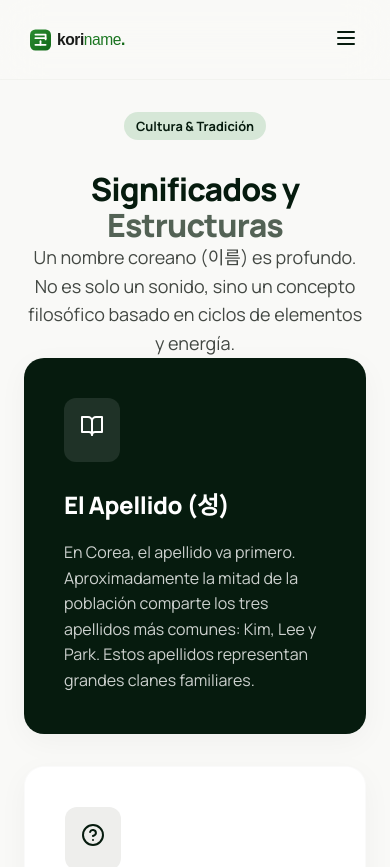
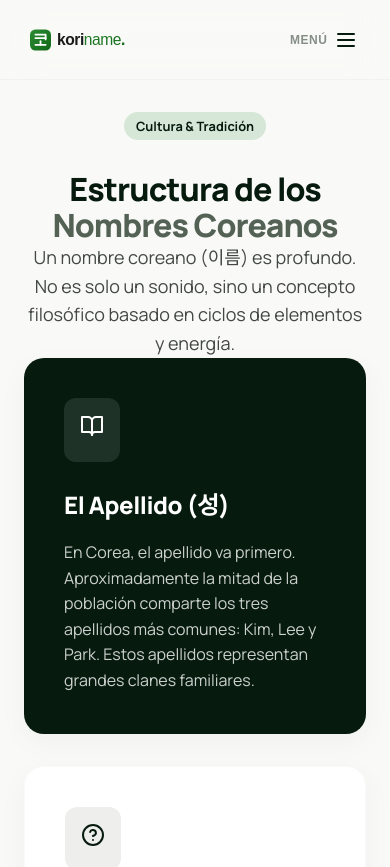
Before and after one commit to cesar20984/mi-nombre-coreano, a React (Vite) app: page /significados in a window 390 px wide. Shown: the top 867 px of the page. Built offline with nearby package versions, Linux system fonts and the light colour scheme.

Commit message:
style: make mobile menu label more discreet and fix desktop visibility

```diff
--- a/src/App.jsx
+++ b/src/App.jsx
@@ -24,8 +24,8 @@ function Navbar() {
 
   const links = [
     { name: 'Inicio', path: '/' },
-    { name: 'Significados', path: '/significados' },
     { name: 'Diccionario A-Z', path: '/diccionario' },
+    { name: 'Estructura', path: '/significados' },
     { name: 'Para Mascotas', path: '/mascotas' },
     { name: 'Para Tatuajes', path: '/tatuajes' }
   ];
@@ -53,6 +53,7 @@ function Navbar() {
           </div>
 
           <button className="mobile-menu-btn" onClick={() => setIsOpen(!isOpen)}>
+            <span>MENÚ</span>
             {isOpen ? <X size={24} /> : <Menu size={24} />}
           </button>
         </div>
--- a/src/index.css
+++ b/src/index.css
@@ -487,12 +487,23 @@ h1, h2, h3, h4, h5, h6 {
 }
 
 .mobile-menu-btn {
-  display: block;
+  display: flex;
+  align-items: center;
+  gap: 0.4rem;
   background: none;
   border: none;
   color: var(--primary);
   cursor: pointer;
   padding: 0.5rem;
+}
+
+.mobile-menu-btn span {
+  font-size: 0.75rem;
+  font-weight: 700;
+  color: var(--secondary);
+  text-transform: uppercase;
+  letter-spacing: 0.05em;
+  opacity: 0.7;
 }
 
 @media (min-width: 768px) {
--- a/src/pages/Meanings.jsx
+++ b/src/pages/Meanings.jsx
@@ -5,7 +5,7 @@ export default function Meanings() {
   return (
     <>
       <SEO
-        title="Significado y Estructura de los Nombres Coreanos"
+        title="Estructura de los Nombres Coreanos: Guía Completa"
         description="Descubre cómo se estructuran los verdaderos nombres coreanos, el papel del apellido, el concepto filosófico del Hangul y el antiguo sistema del Saju."
         keywords="nombres coreanos, estructura de los nombres coreanos, significado de los nombres coreanos, saju, hanja"
       />
@@ -16,7 +16,7 @@ export default function Meanings() {
           <div className="hero-content text-center mb-8" style={{ margin: '0 auto', maxWidth: '800px', display: 'flex', flexDirection: 'column', alignItems: 'center', paddingTop: '4rem' }}>
             <span className="badge fade-in mb-4">Cultura & Tradición</span>
             <h1 className="display-md fade-in animate-delay-100 mb-6">
-              Significados y<br/> <span style={{ color: 'var(--secondary)' }}>Estructuras</span>
+              Estructura de los<br/> <span style={{ color: 'var(--secondary)' }}>Nombres Coreanos</span>
             </h1>
             <p className="body-lg fade-in animate-delay-200" style={{ color: 'var(--on-surface-variant)', maxWidth: '500px' }}>
               Un nombre coreano (이름) es profundo. No es solo un sonido, sino un concepto filosófico basado en ciclos de elementos y energía.
```
